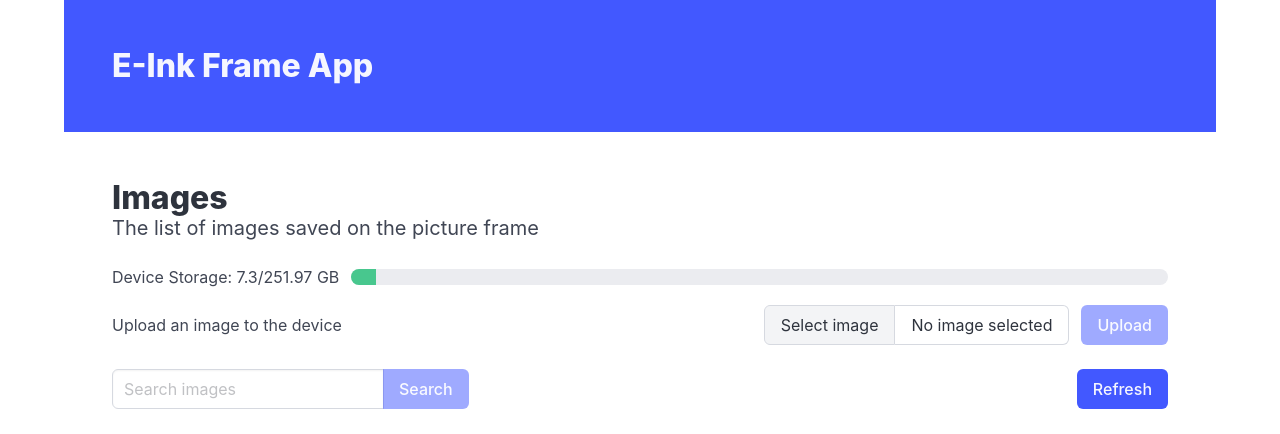
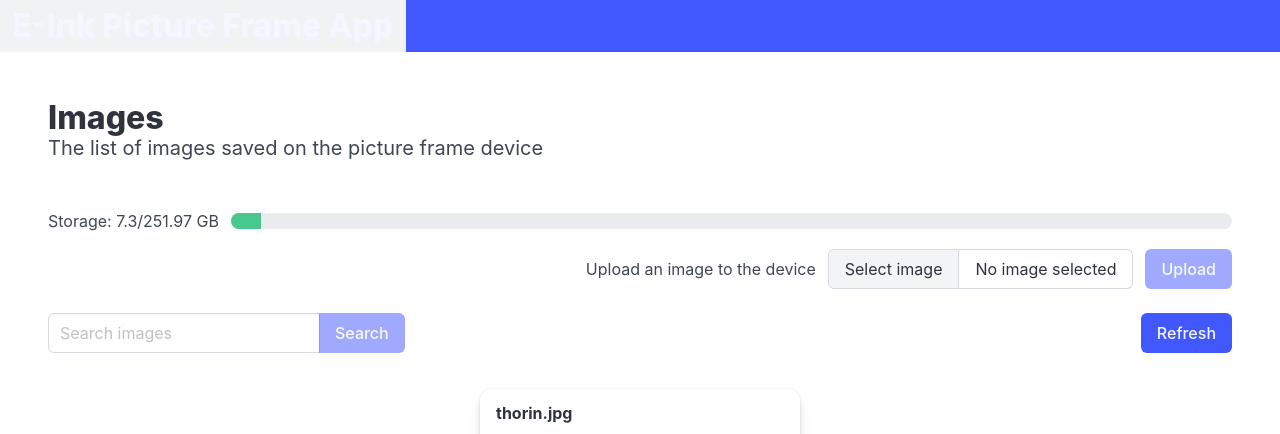
Before and after one commit to ashmanix/eink-picture-frame-webapp, a FastAPI app: page / in a window 1280 px wide. Shown: the top 434 px of the page. Run offline with FastAPI, Linux system fonts and the light colour scheme.

Commit message:
UI changes

```diff
--- a/src/static/css/main.css
+++ b/src/static/css/main.css
@@ -10,7 +10,7 @@ body {
     min-height: 100vh;
 }
 
-main {
+.main-section {
     flex: 1;
 }
 
--- a/src/static/js/components/image-utils.js
+++ b/src/static/js/components/image-utils.js
@@ -79,6 +79,7 @@ export const uploadImage = async (file) => {
     const data = await response.json();
     console.log("Uploaded:", data);
     await updateAllDetails();
+    return true;
   } catch (error) {
     console.error("Upload failed:", error);
   }
--- a/src/static/js/pages/base.js
+++ b/src/static/js/pages/base.js
@@ -1,45 +1 @@
 import { updateAllDetails, uploadImage } from "../components/image-utils.js";
-const uploadButton = document.getElementById("upload-button");
-const fileInput = document.querySelector(
-  "#upload-image-input input[type=file]"
-);
-
-let file = null;
-
-fileInput.onchange = () => {
-  if (fileInput.isDefaultNamespace.length > 0) {
-    const fileName = document.querySelector("#upload-image-input .file-name");
-    file = fileInput.files[0];
-    fileName.textContent = file.name;
-    uploadButton.disabled = false;
-  }
-};
-
-uploadButton.addEventListener("click", async () => {
-  const file = fileInput.files[0];
-  if (!file) {
-    alert("Choose a file first!");
-    return;
-  }
-
-  await uploadImage(file);
-
-  // const form = new FormData();
-  // form.append("file", file);
-
-  // try {
-  //   const url = "/image/upload";
-  //   const response = await fetch(url, {
-  //     method: "POST",
-  //     body: form,
-  //   });
-
-  //   if (!response.ok) throw new Error("Error uploading image!");
-  //   const data = await response.json();
-  //   console.log("Uploaded:", data);
-  //   await updateAllDetails();
-  // } catch (error) {
-  //   console.error("Upload failed:", error);
-  //   alert("Upload failed.");
-  // }
-});
--- a/src/web/template/base.html
+++ b/src/web/template/base.html
@@ -11,44 +11,31 @@
     {% endblock %}
 </head>
 
-<body class="container">
-    <div class="hero is-link">
-        <header class="hero-body">
+<body>
+    <section class="hero is-small is-link">
+        <!-- <header class="hero-body">
             <p class="title">
-                E-Ink Frame App
+                E-Ink Picture Frame App
             </p>
-        </header>
-    </div>
-    <section class="section">
-        <!--
-        <div class="level top-level top-bar">
-            <div class="level-left"></div>
-            <div class="level-right">
-                <div class="level-item">
-                    <p>Upload an image to the device</p>
-                </div>
-                <div class="level-item">
-                    <div id="upload-image-input" class="file has-name is-fullwidth">
-                        <label class="file-label">
-                            <input id="image-file-upload-input" class="file-input" type="file" name="image-file" />
-                            <span class="file-cta">
-                                <span class="file-label"> Select image </span>
-                            </span>
-                            <span class="file-name"> No image selected </span>
-                        </label>
-                    </div>
-                </div>
-                <div class="level-item">
-                    <button class="button is-link" id="upload-button" disabled>Upload</button>
-                </div>
+            <p class="subtitle">An Ashmanix App</p>
+        </header> -->
+        <nav class="navbar" role="navigation" aria-label="main navigation">
+            <div class="navbar-brand">
+                <a class="navbar-item" href="/">
+                    <p class="title">
+                        E-Ink Picture Frame App
+                    </p>
+                </a>
             </div>
-        </div> -->
+        </nav>
+    </section>
 
-        <main id="content" class="container">{% block content %}{% endblock %}</main>
+    <section class="main-section section">
+        {% block content %}{% endblock %}
     </section>
     {% block scripts %}{% endblock %}
 
-    <footer id="footer" class="main-footer">
+    <footer id="footer" class="main-footer section">
         {% block footer %}
         &copy; Copyright 2025 by <a href="https://ashmanix.com">Ashmanix</a>
         {% endblock %}
--- a/src/web/template/home.html
+++ b/src/web/template/home.html
@@ -4,11 +4,13 @@
 {{ super() }}
 {% endblock %}
 {% block content %}
-<section>
-    <h1 class="title">Images</h1>
-    <h2 class="subtitle">
-        The list of images saved on the picture frame
-    </h2>
+<div>
+    <div class="mb-6">
+        <h1 class="title">Images</h1>
+        <h2 class="subtitle">
+            The list of images saved on the picture frame device
+        </h2>
+    </div>
 
     <div id="storage-details-container">
         {% include "partial/storage_space.html" %}
@@ -16,12 +18,12 @@
 
     <div class="level top-level top-bar">
         <div class="level-left">
+        </div>
+
+        <div class="level-right">
             <div class="level-item">
                 <p>Upload an image to the device</p>
             </div>
-        </div>
-
-        <div class="level-right">
             <div class="level-item">
                 <div id="upload-image-input" class="file has-name is-fullwidth">
                     <label class="file-label">
@@ -65,7 +67,7 @@
             {% include "partial/image_list.html" %}
         </div>
     </section>
-</section>
+</div>
 
 
 {% endblock %}
--- a/src/web/template/partial/storage_space.html
+++ b/src/web/template/partial/storage_space.html
@@ -1,7 +1,7 @@
 <div class="level">
     <div class="level-left">
         <div class="level-item">
-            <p>Device Storage: {{storage.used}}/{{storage.total}} GB</p>
+            <p>Storage: {{storage.used}}/{{storage.total}} GB</p>
         </div>
     </div>
     <div class="level-item">
```
Also changed, not shown: src/static/js/pages/home.js (+36 -7 lines), image_database.db (deleted), 1 other file.
